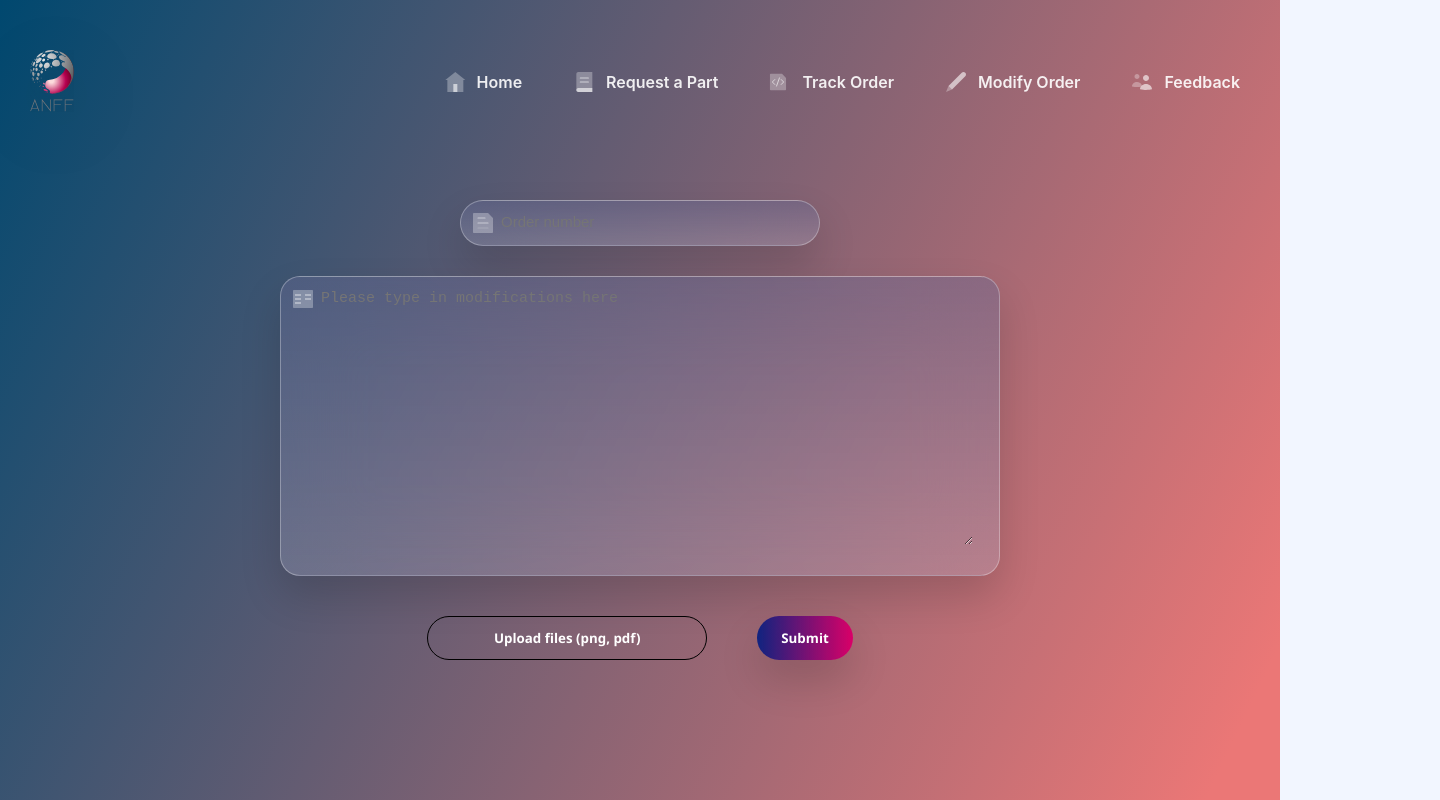
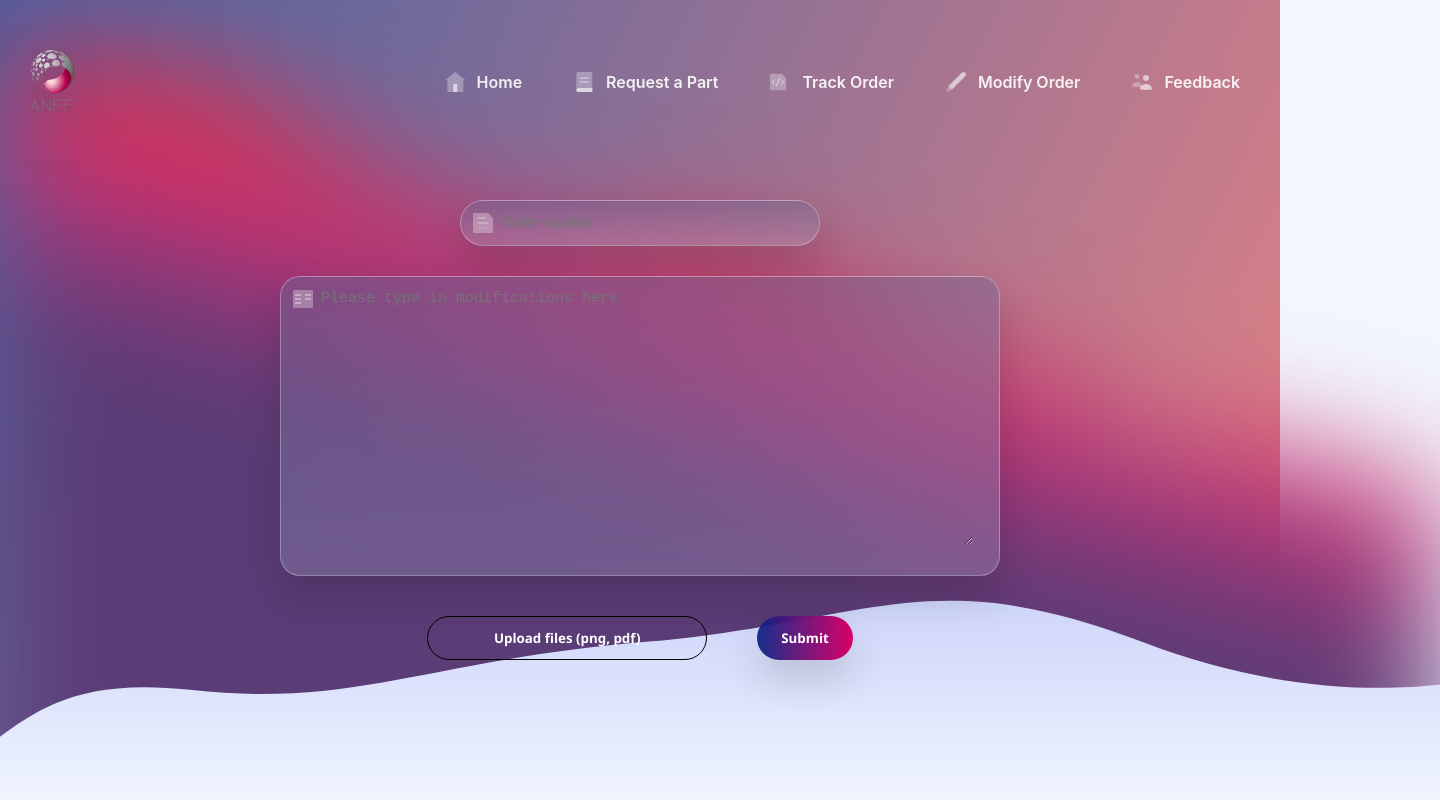
Before and after one commit to swingrope/optofab-website, a React (Create React App) app: page /modify in a window 1280 px wide. Shown: the top 800 px of the page, 1440 px wide, since content can reach past the window. Built offline with nearby package versions, Linux system fonts and the light colour scheme.

Commit message:
add background waves to modify page

```diff
--- /dev/null
+++ b/src/components/backgrounds/WaveBackground2.js
@@ -0,0 +1,54 @@
+import React from "react";
+import styled from "styled-components";
+
+function WaveBackgound2() {
+  return (
+    <Wrapper>
+      <Background />
+      <Wave
+        src="/images/waves/modify-wave1.svg"
+        style={{ top: "50px", filter: "blur(60px)" }}
+      />
+      <BottomWave
+        src="/images/waves/modify-wave2.svg"
+        style={{ top: "600px", filter: "blur(0px)" }}
+      />
+    </Wrapper>
+  );
+}
+
+export default WaveBackgound2;
+
+const Wrapper = styled.div`
+  position: relative;
+`;
+
+const Wave = styled.img`
+  position: absolute;
+  z-index: -1;
+
+  /* fix background issues for large screen size */
+  @media (min-width: 1440px) {
+    width: 100%;
+  }
+`;
+
+const BottomWave = styled(Wave)`
+  @media (prefers-color-scheme: dark) {
+    content: url("/images/waves/modify-wave2-dark.svg");
+  }
+`;
+
+const Background = styled.div`
+  background: linear-gradient(
+    115.82deg,
+    rgba(0, 35, 123, 0.7) 0%,
+    rgba(235, 119, 118, 0.9) 93.65%
+  );
+  /* don't forget position bc parent wrapper is relative */
+  position: absolute;
+  /* don't forget to set size */
+  width: 100%;
+  height: 1080px;
+  z-index: -1;
+`;
--- a/src/features/form/Modify.js
+++ b/src/features/form/Modify.js
@@ -6,6 +6,7 @@ import { MyTextInput } from "./fields/MyTextInput";
 import { postData } from "./Feedback";
 import Layout from "../../components/layout/layout";
 import SubmitButton from "../../components/buttons/SubmitButton";
+import WaveBackgound2 from "../../components/backgrounds/WaveBackground2";
 
 // #BUG1: Submit function
 
@@ -58,6 +59,7 @@ export default function Modify() {
   return (
     <Layout>
       <Wrapper>
+        <WaveBackgound2 />
         <ContentWrapper>
           <Formik
             initialValues={{
@@ -133,9 +135,9 @@ export default function Modify() {
 }
 
 const Wrapper = styled.div`
-  background: linear-gradient(115.82deg, #00486f 0%, #eb7776 93.65%);
-  display: grid;
-  place-items: center;
+  /* background: linear-gradient(115.82deg, #00486f 0%, #eb7776 93.65%); */
+  /* display: grid;
+  place-items: center; */
 `;
 
 const ContentWrapper = styled.div`
```
